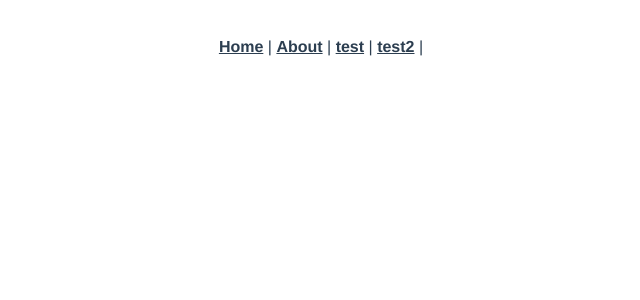
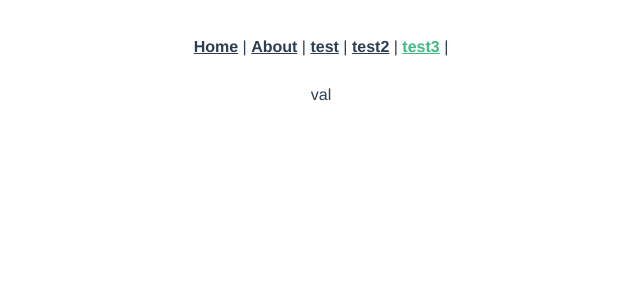
Before and after one commit to sky4564/vue_skill, a Vue app: page /test3 in a window 1280 px wide. Shown: the top 300 px of the page, without its empty margins (319-959 px from the left). Built offline with nearby package versions, Linux system fonts and the light colour scheme.

Commit message:
util test

```diff
--- a/src/App.vue
+++ b/src/App.vue
@@ -4,6 +4,7 @@
     <router-link to="/about">About</router-link> |
     <router-link to="/test">test</router-link> |
     <router-link to="/test2">test2</router-link> |
+    <router-link to="/test3">test3</router-link> |
   </nav>
   <router-view/>
 </template>
--- a/src/router/index.js
+++ b/src/router/index.js
@@ -26,6 +26,12 @@ const routes = [
     name: 'test2',
     component: () => import('@/views/TestView2.vue')
 
+  },
+  {
+    path: '/test3',
+    name: 'test3',
+    component: () => import('@/views/TestView3.vue')
+
   }
 ]
 
--- /dev/null
+++ b/src/views/TestView3.vue
@@ -0,0 +1,36 @@
+<script setup>
+
+import { ref, isRef, unref, reactive, isProxy } from 'vue'
+
+const Ref = ref('val')
+const noRef = 'val'
+const test = reactive([1, 2, 3, 4])
+// ifRef ref 값인지 판단해줌 returnvalue = true or false
+
+// unref() 쓰면 ref.value 반환 아닐시 value 반환
+// val = isRef(val) ? val.value : val 식애 대한 syntactic sugar
+// 즉 val = unref(val) 위식과 밑에식이 같음
+
+if (isRef(Ref)) {
+  console.log('is Ref', isRef(Ref))
+  console.log('is noRef', isRef(noRef))
+  console.log('test is ref')
+}
+console.log('------------------------------------------------')
+
+console.log('ref test')
+console.log(Ref)
+console.log('noref test')
+console.log(unref(noRef))
+
+console.log('------------------------------------------------')
+
+console.log('Proxy test')
+console.log(isProxy(test))
+console.log(isProxy(Ref))
+
+</script>
+
+<template>
+  <div>{{ Ref }}</div>
+</template>
```
